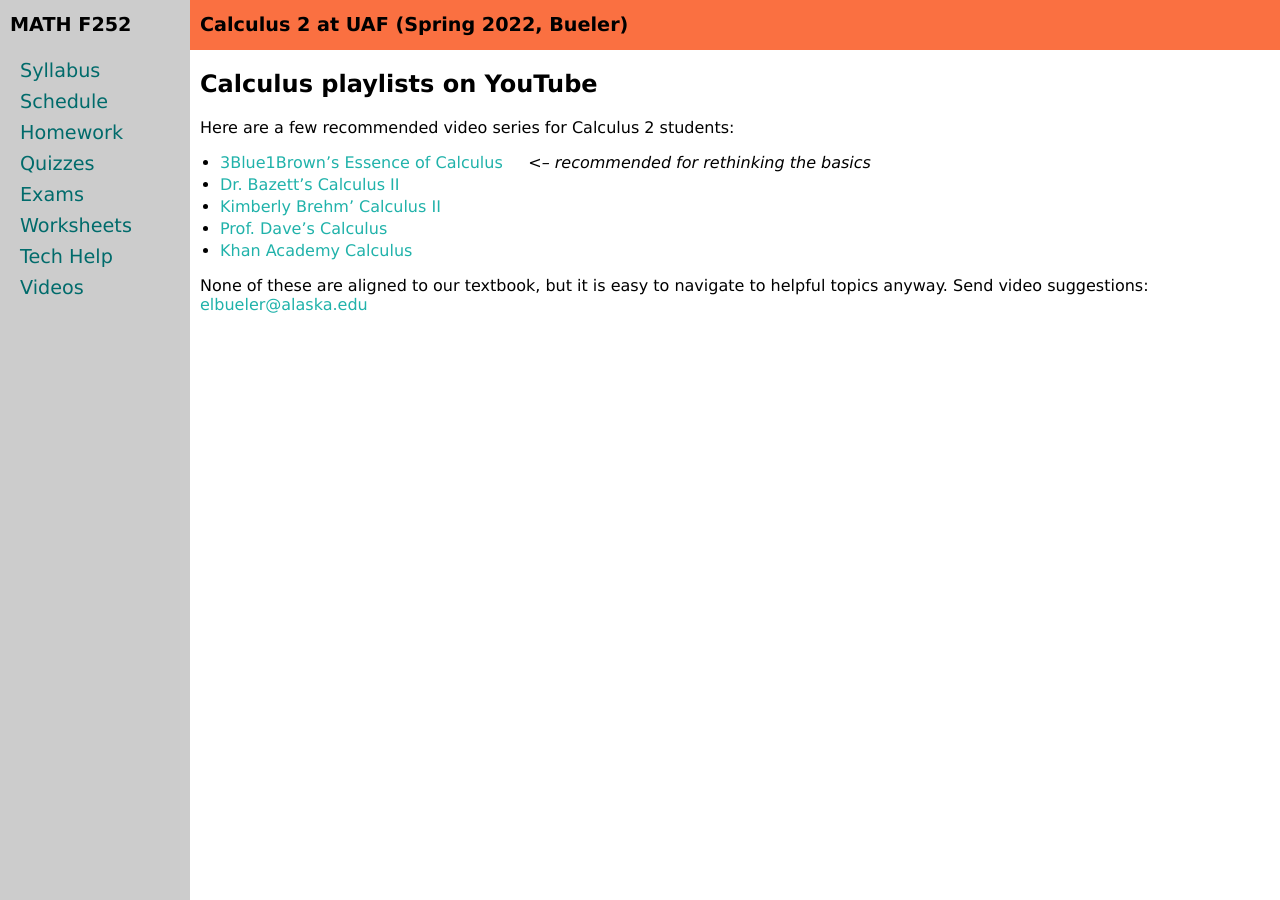
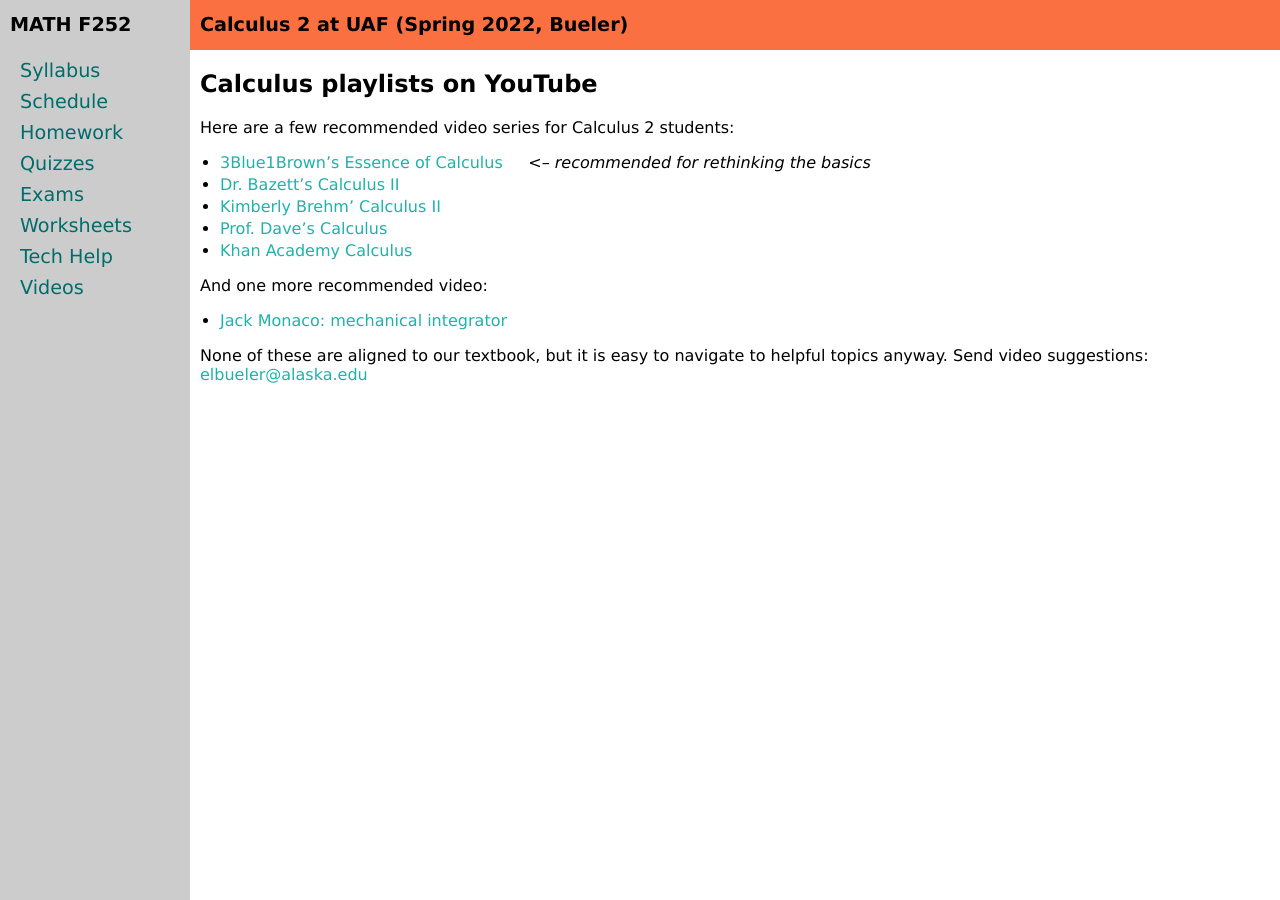
Before and after one commit to uaf-math/calc2, a Jekyll site: the page built from videos.md, in a window 1280 px wide. Built offline with Jekyll 4.4.1, drawn with Linux system fonts in a browser that asks for light colours.

Commit message:
found a good video

```diff
--- a/videos.md
+++ b/videos.md
@@ -13,4 +13,8 @@ Here are a few recommended video series for Calculus 2 students:
   * [Prof. Dave's Calculus](https://www.youtube.com/playlist?list=PLybg94GvOJ9ELZEe9s2NXTKr41Yedbw7M)
   * [Khan Academy Calculus](https://www.youtube.com/playlist?list=PL19E79A0638C8D449)
 
+And one more recommended video:
+
+  * [Jack Monaco: mechanical integrator](https://www.youtube.com/watch?v=s-y_lnzWQjk&t=471s)
+
 None of these are aligned to our textbook, but it is easy to navigate to helpful topics anyway.  Send video suggestions: [elbueler@alaska.edu](mailto:elbueler@alaska.edu)
```
